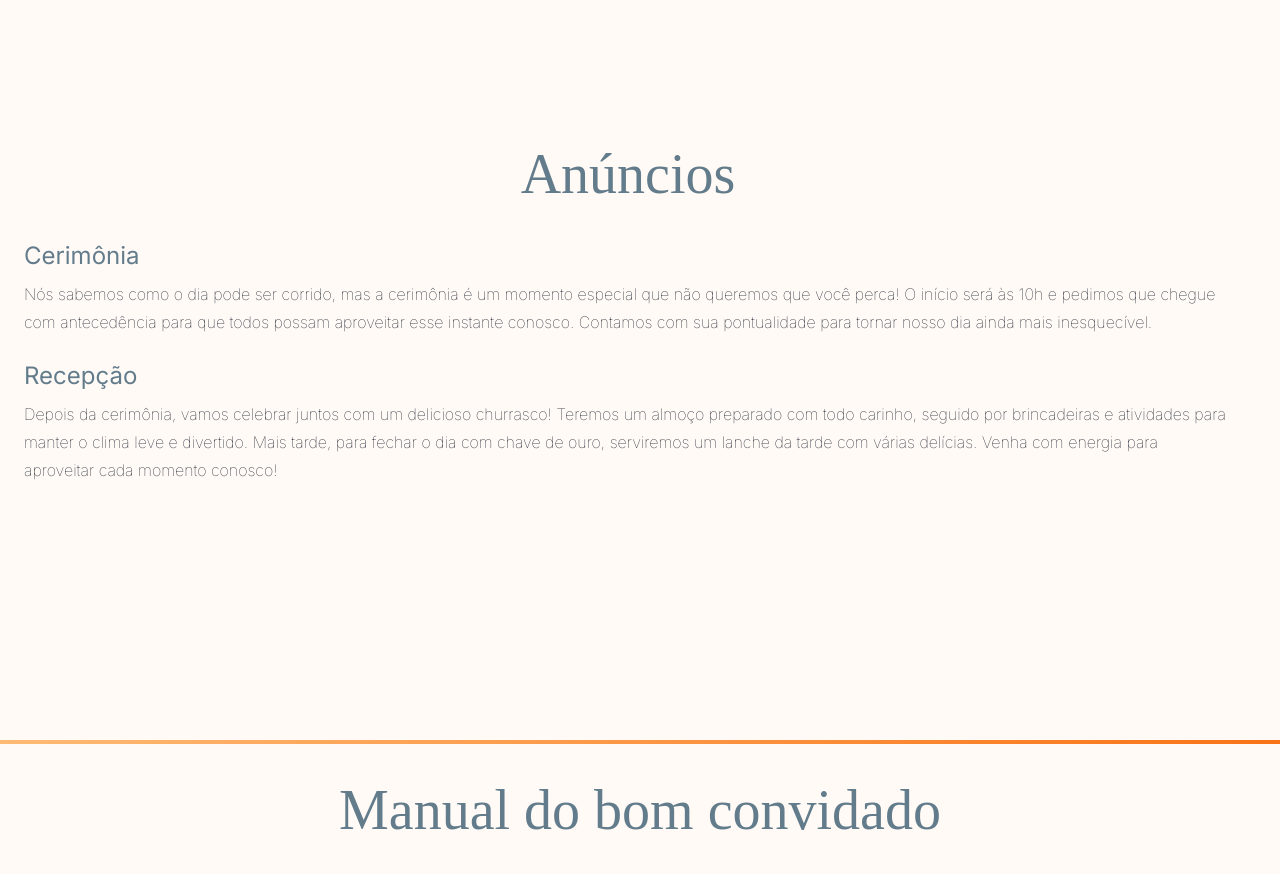
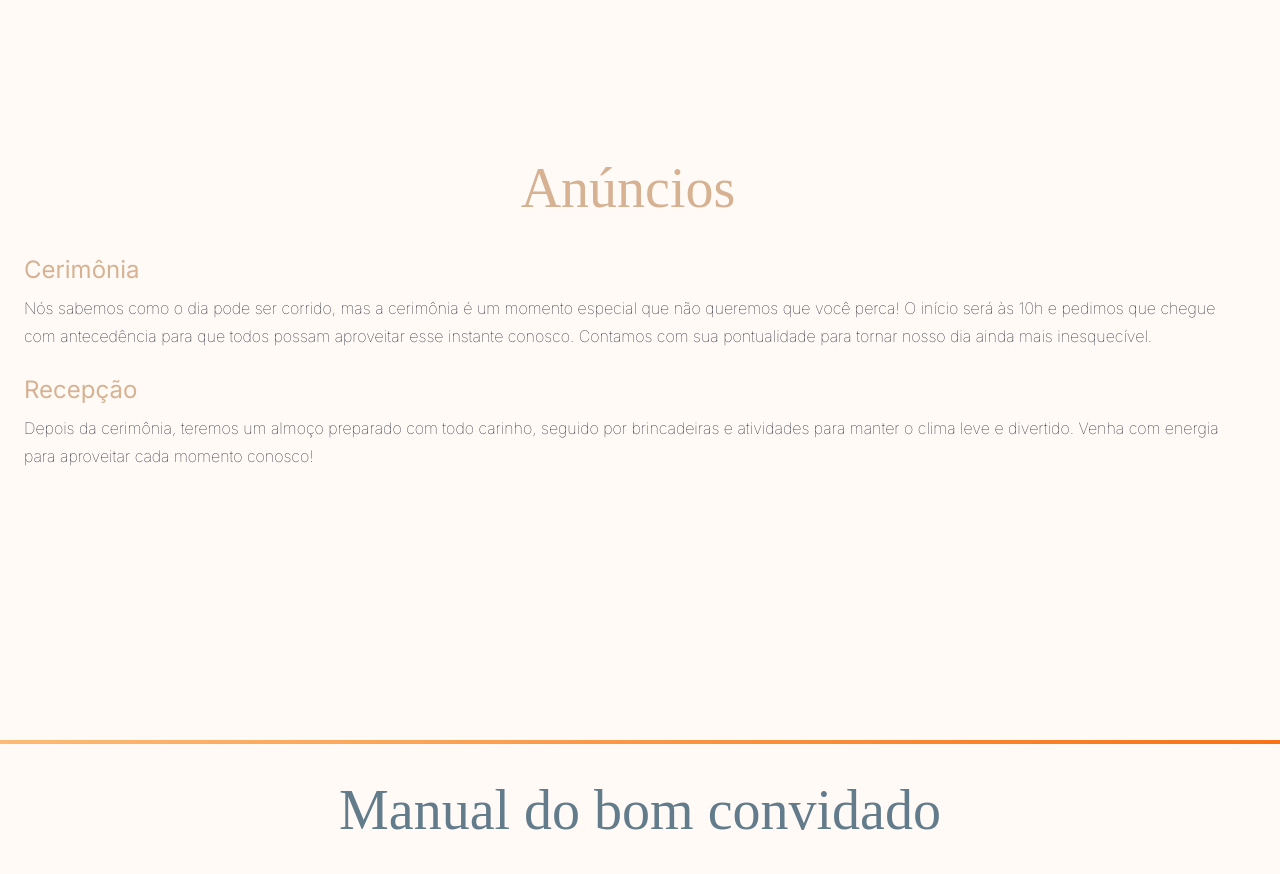
Before and after one commit to edupollheim/front_deploy_test, a Next.js app: page / in a window 1280 px wide. Shown: the part 1660-2534 px from the top of the page. Built offline with nearby package versions, Linux system fonts and the light colour scheme; a web font is replaced by a local one.

Commit message:
Alteração nas mensgens

```diff
--- a/src/app/components/anuncios.tsx
+++ b/src/app/components/anuncios.tsx
@@ -9,7 +9,7 @@ const Anuncios = () => {
       },
       anuncio2: {
         title: "Recepção",
-        text: "Depois da cerimônia, vamos celebrar juntos com um delicioso churrasco! Teremos um almoço preparado com todo carinho, seguido por brincadeiras e atividades para manter o clima leve e divertido. Mais tarde, para fechar o dia com chave de ouro, serviremos um lanche da tarde com várias delícias. Venha com energia para aproveitar cada momento conosco!",
+        text: "Depois da cerimônia, teremos um almoço preparado com todo carinho, seguido por brincadeiras e atividades para manter o clima leve e divertido. Venha com energia para aproveitar cada momento conosco!",
       },
     };
 
@@ -17,14 +17,14 @@ const Anuncios = () => {
       <div className="flex justify-between items-center h-screen p-6 bg-[#fffaf6] dark:bg-[#1a1a1a]">
         {/* Coluna de anúncios à esquerda */}
         <div className="flex-1 pr-6 pt-2">
-          <h1 className="text-[3.5rem] font-thin titulo mt-[-4.5rem] text-[#637c8b] text-center">{title}</h1>
+          <h1 className="text-[3.5rem] font-thin titulo mt-[-4.5rem] text-[#d6b293] text-center">{title}</h1>
 
           {/* Renderizando os anúncios */}
           {Object.keys(textos).map((key) => {
             const anuncio = textos[key as keyof typeof textos];
             return (
               <div key={key} className="mt-6 font-letras">
-                <h2 className="text-2xl font-semibold estilo-sub-titulo text-[#637c8b]">{anuncio.title}</h2>
+                <h2 className="text-2xl font-semibold estilo-sub-titulo text-[#d6b293]">{anuncio.title}</h2>
                 <p className="mt-2 text-lg estilo-texto">{anuncio.text}</p>
               </div>
             );
```
